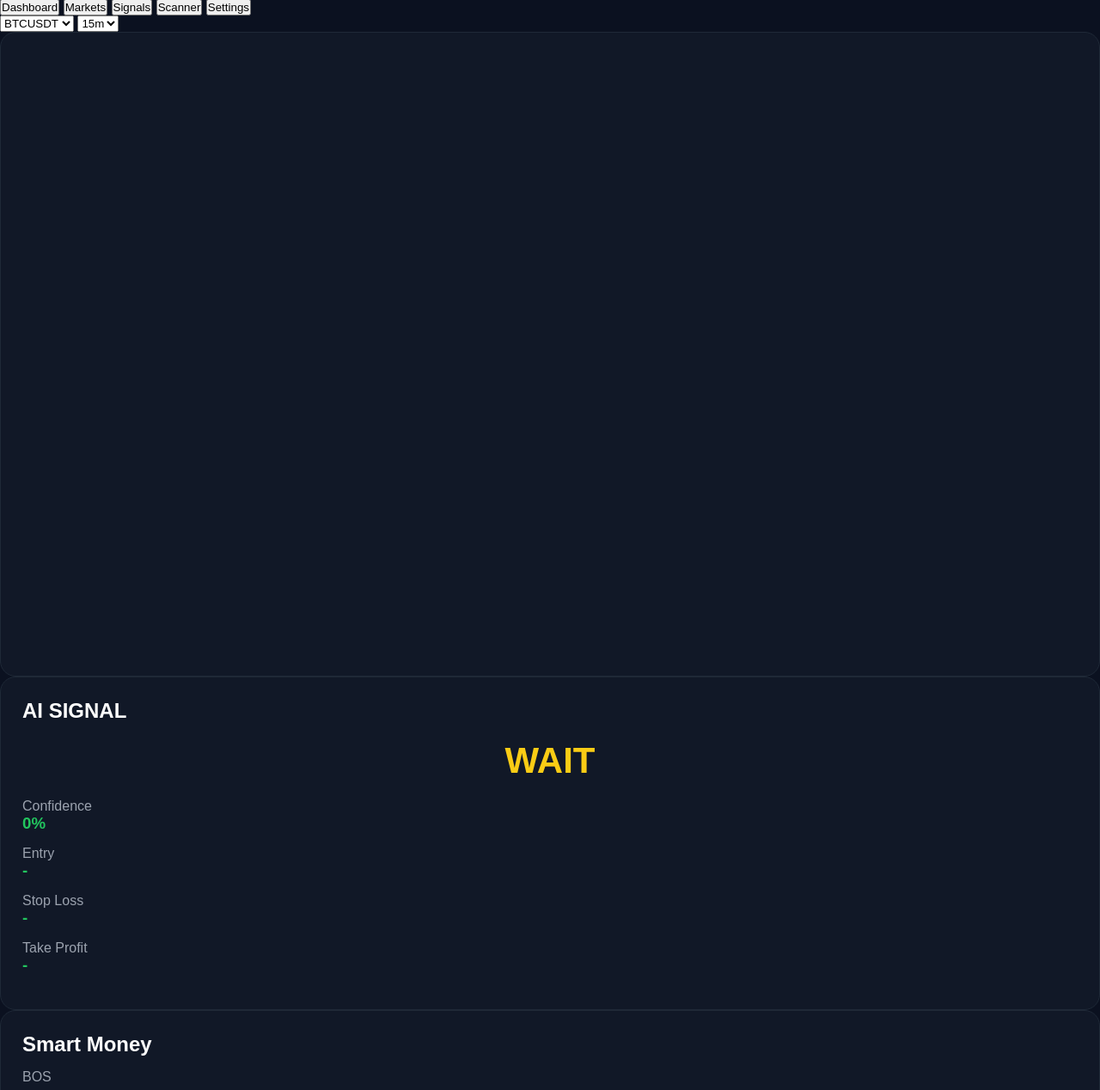
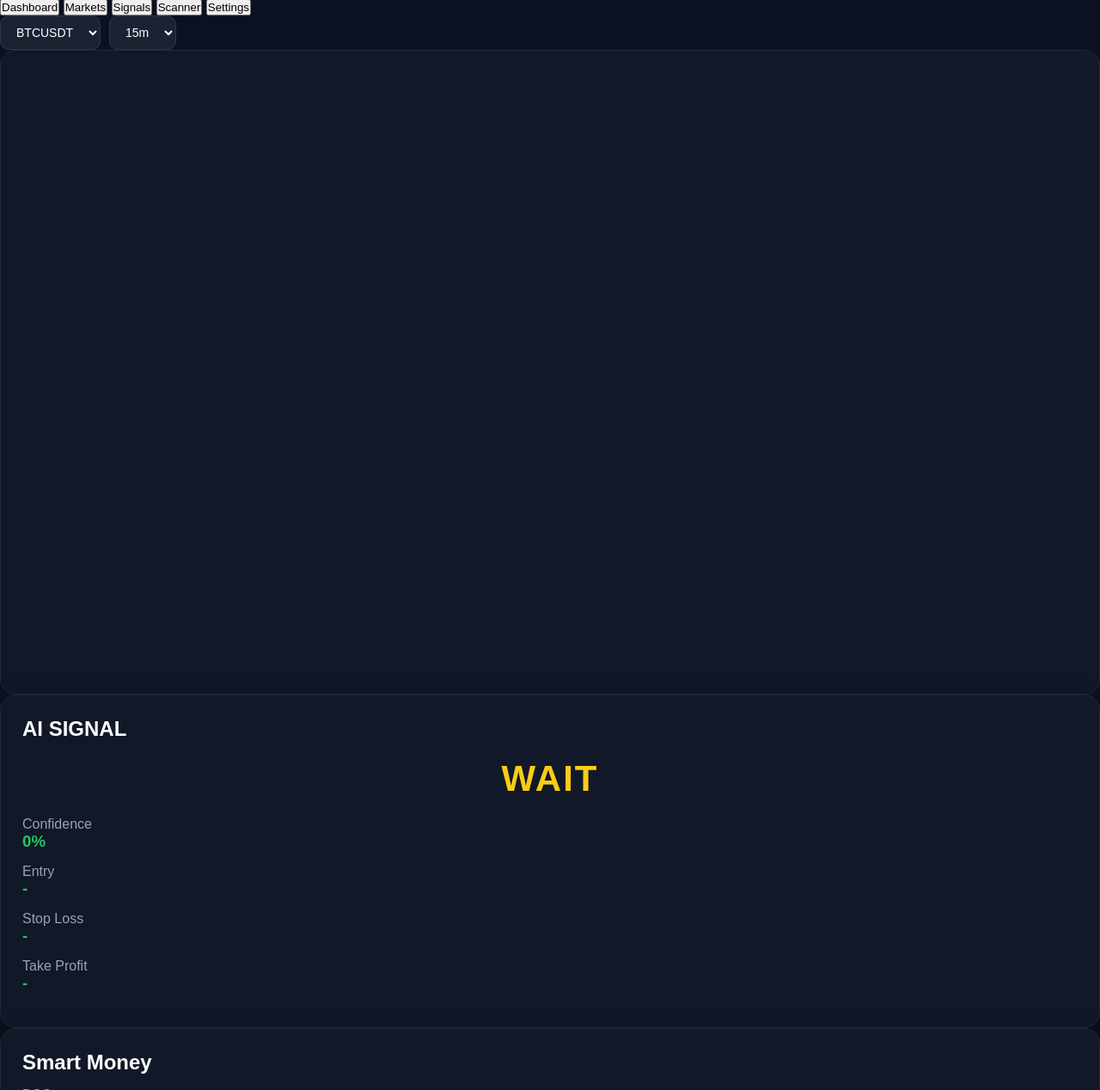
Before and after one commit to nezirhnd-svg/HNDai, a plain HTML site: page index.html in a window 1280 px wide. Shown: the part 32-1300 px from the top of the page at 86% size. Drawn offline with Linux system fonts and the light colour scheme; a script that the page names is missing.

Commit message:
Refactor container layout to grid and enhance styles
Changed the layout of the container to use grid instead of flex, added new styles for status elements, and improved card hover effects.

```diff
--- a/style.css
+++ b/style.css
@@ -43,7 +43,8 @@ body{
 }
 
 .container{
-    display:flex;
+    display:grid;
+    grid-template-columns:5fr 380px;
     gap:20px;
     padding:20px;
 }
@@ -72,6 +73,8 @@ body{
     padding:25px;
     position:sticky;
     top:20px;
+    min-height:320px;
+    box-shadow:0 10px 30px rgba(0,0,0,.35);
 }
 
 .card h1{
@@ -112,3 +115,65 @@ hr{
 }
 
 }
+.status{
+display:flex;
+gap:10px;
+align-items:center;
+}
+
+.status select{
+
+background:#1b2333;
+color:white;
+
+border:1px solid #2d3748;
+
+padding:10px 14px;
+
+border-radius:10px;
+
+font-size:14px;
+
+cursor:pointer;
+
+outline:none;
+
+transition:.25s;
+
+}
+
+.status select:hover{
+
+border-color:#22c55e;
+
+}
+
+.status select:focus{
+
+border-color:#22c55e;
+
+box-shadow:0 0 10px rgba(34,197,94,.35);
+
+}
+.left{
+    min-width:0;
+}
+
+.right{
+    display:flex;
+    flex-direction:column;
+    gap:20px;
+}
+
+#signal{
+    letter-spacing:2px;
+}
+
+.card{
+    transition:.25s;
+}
+
+.card:hover{
+    transform:translateY(-4px);
+    border-color:#22c55e;
+}
```
